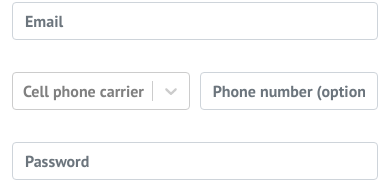
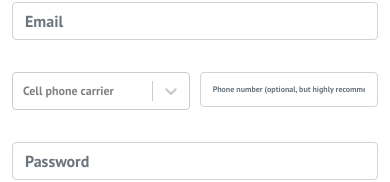
Before and after one commit to bnegussie/RemindMe, a React (Create React App) app in the folder client/: page /register in a window 390 px wide. Shown: the part 312-494 px from the top of the page. Built offline with nearby package versions, Linux system fonts and the light colour scheme; no server answers; the HTML template or start-up script is replaced by a standard one.

Commit message:
v0.7.0 adjusted css values, for the Registration page, after doing some UI testing on different mobile devices.

```diff
--- a/client/src/App.css
+++ b/client/src/App.css
@@ -616,6 +616,28 @@ ul > li:nth-child(2) > a:hover {
   width: 50%;
   margin-right: 0px;
 }
+
+@media screen and (max-width: 600px) {
+  .my-3.cellphone-child {
+    font-size: 16px;
+  }
+
+  .form-control.my-3.cellphone-child {
+    font-size: 10px;
+    height: 35px;
+  }
+}
+
+@media screen and (max-width: 500px) {
+  .my-3.cellphone-child {
+    font-size: 12px;
+  }
+
+  .form-control.my-3.cellphone-child {
+    font-size: 8px;
+    height: 35px;
+  }
+}
 /***************************************** END: REGISTER.JS **************************************/
 /***************************************** START: DROPDOWN.JS and MENUITEMS.JS *******************/
 .drop-down-menu {
```
